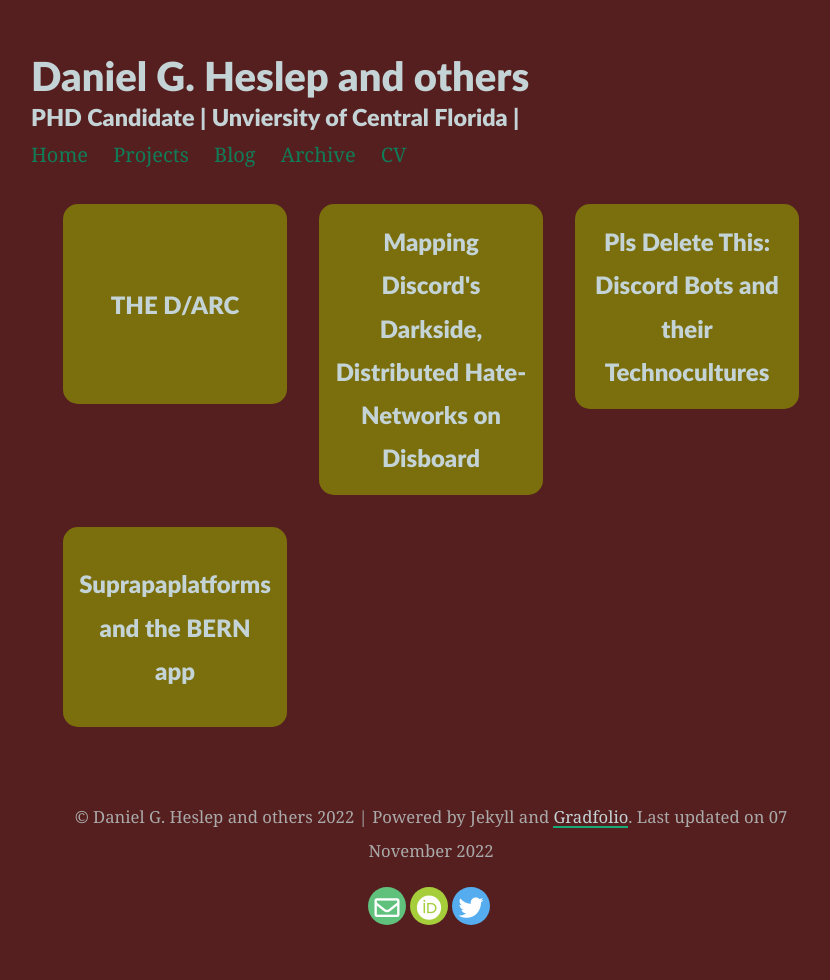
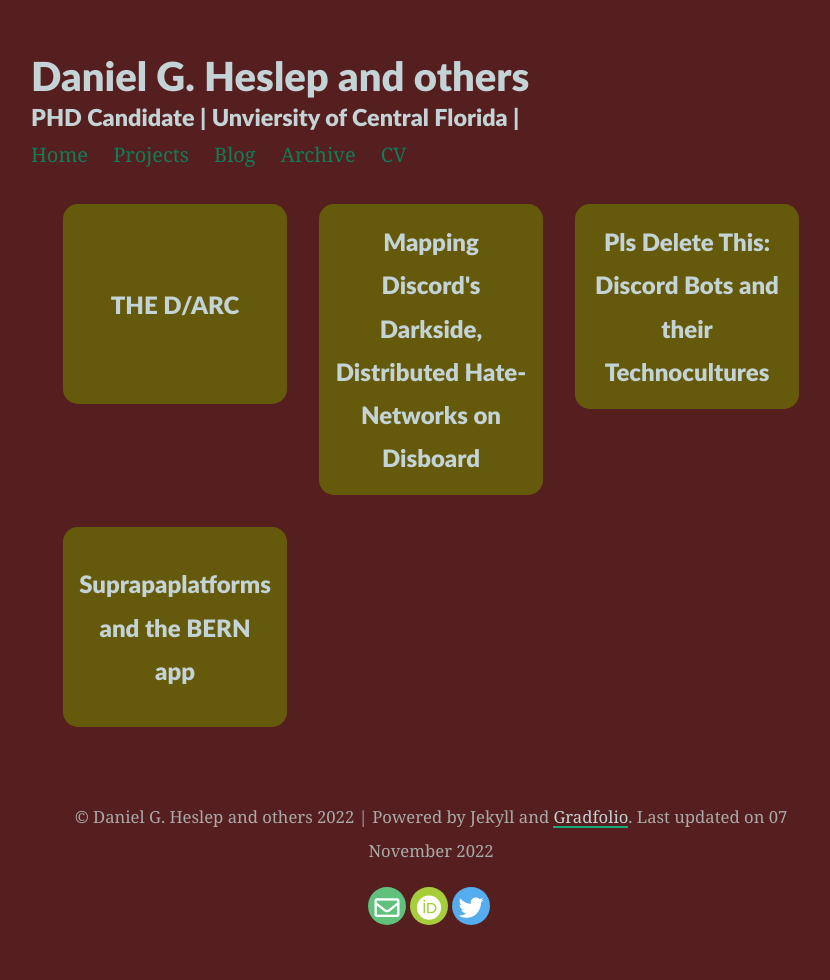
Before and after one commit to CreativeKenning/gradsitedemo, a Jekyll site: the page built from _pages/projects.md, in a window 1280 px wide. Shown: the whole page, without its empty margins (209-1039 px from the left). Built offline with Jekyll 4.4.1, drawn with Linux system fonts in a browser that asks for light colours; nearby versions of some CDN libraries.

```diff
--- a/assets/css/_sass/variables.scss
+++ b/assets/css/_sass/variables.scss
@@ -12,7 +12,7 @@
 
 // Color scheme for light
 $body-bg: #561f1f;
-$projectbox: #7a6e0d;
+$projectbox: #655a0c;
 $text-color: rgb(196, 211, 213);
 
 // Color scheme for dark modes
```
